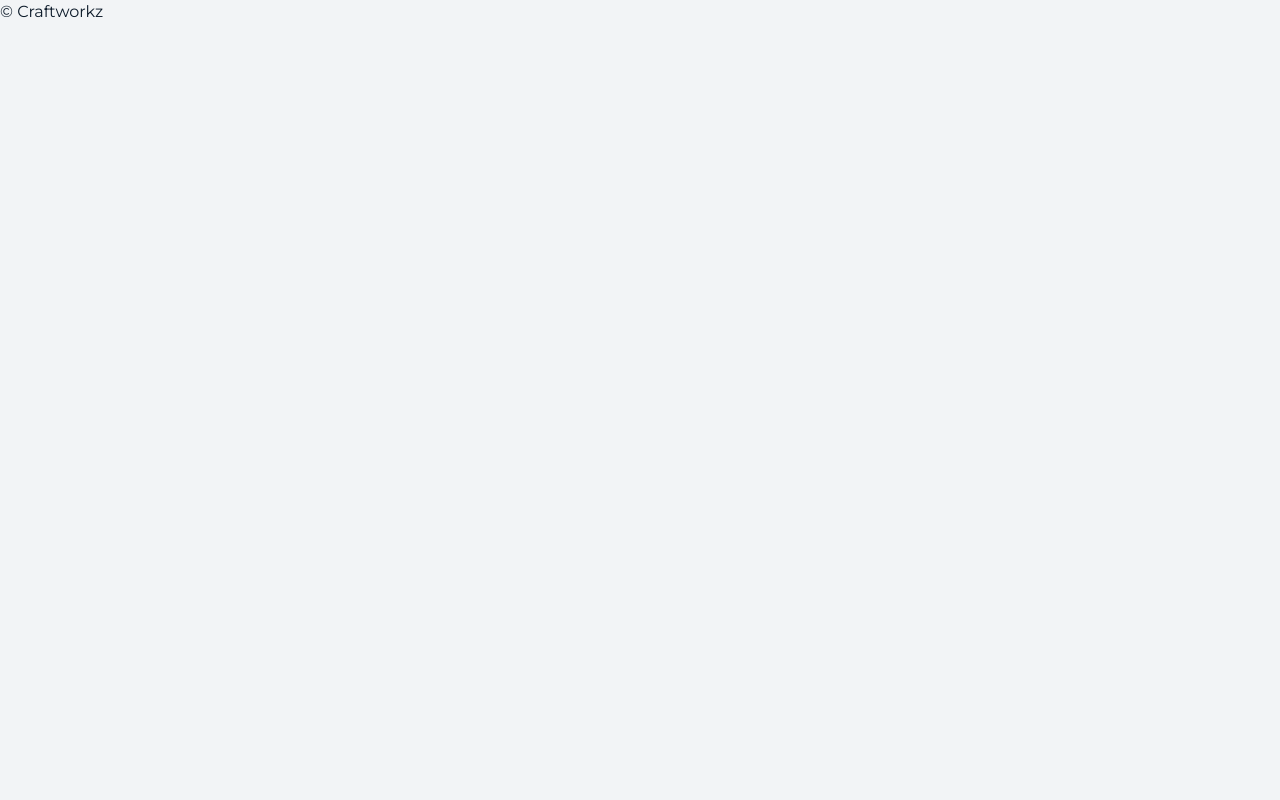
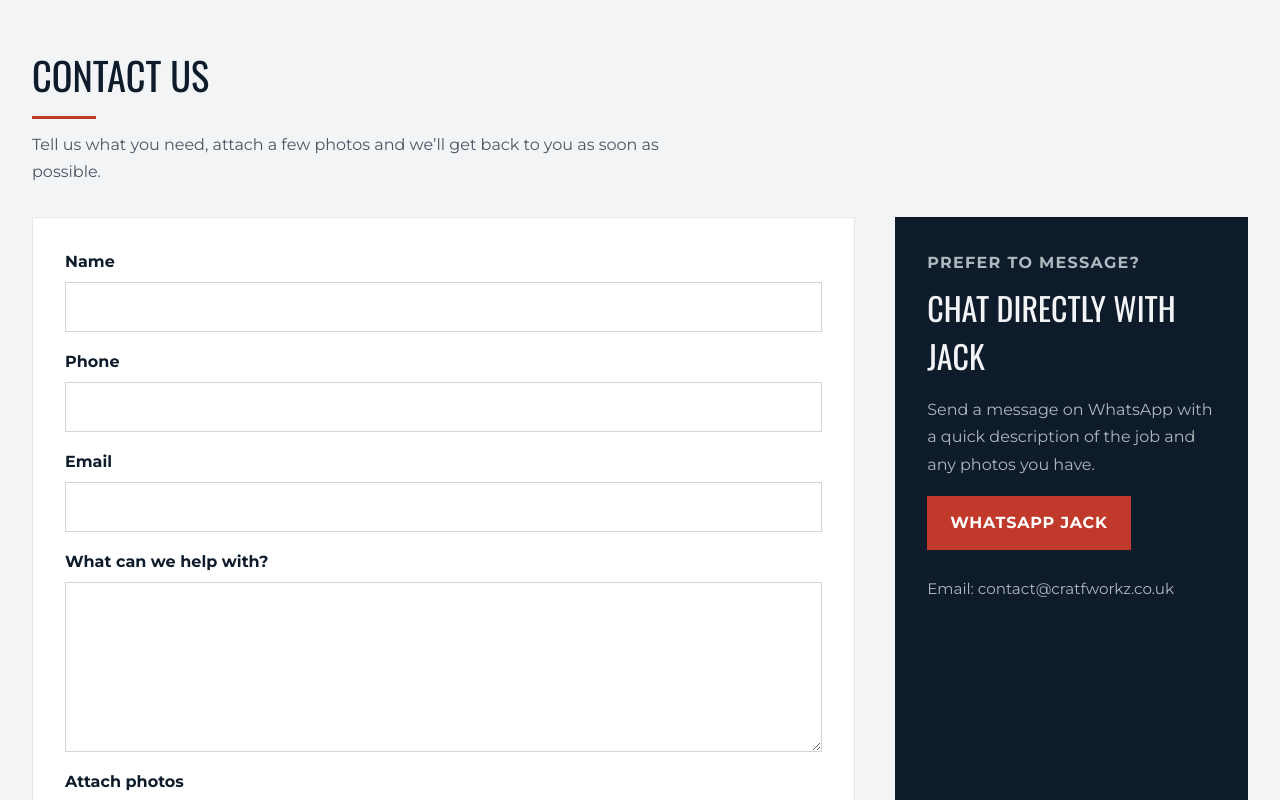
Before and after one commit to EmyliePm/craftworkz, a Next.js app: page / in a window 1280 px wide. Shown: the part 3300-4100 px from the top of the page. Before the commit the page ends 3324 px from the top, so only its background shows below. Built offline with nearby package versions, Linux system fonts and the light colour scheme.

Commit message:
added a contact us section

```diff
--- /dev/null
+++ b/components/Contact.module.css
@@ -0,0 +1,133 @@
+.contact {
+  padding: 70px 0 90px;
+  background: var(--light-steel);
+}
+
+.headingBlock {
+  margin-bottom: 32px;
+}
+
+.headingBlock h2 {
+  margin: 0;
+  font-size: clamp(2rem, 3vw, 3rem);
+  color: var(--deep-navy);
+}
+
+.headingBlock h2::after {
+  content: "";
+  display: block;
+  width: 64px;
+  height: 3px;
+  margin-top: 12px;
+  background: var(--craft-red);
+}
+
+.headingBlock p {
+  max-width: 700px;
+  margin: 12px 0 0;
+  color: var(--steel-grey);
+  line-height: 1.7;
+}
+
+.layout {
+  display: grid;
+  grid-template-columns: 1.4fr 0.6fr;
+  gap: 40px;
+}
+
+.form {
+  display: grid;
+  gap: 18px;
+
+  padding: 32px;
+  background: white;
+  border: 1px solid rgba(13, 27, 42, 0.1);
+}
+
+.field {
+  display: flex;
+  flex-direction: column;
+  gap: 8px;
+}
+
+.field label {
+  font-weight: 700;
+  color: var(--deep-navy);
+}
+
+.field input,
+.field textarea {
+  width: 100%;
+  padding: 12px 14px;
+
+  border: 1px solid rgba(13, 27, 42, 0.18);
+  background: white;
+
+  font: inherit;
+}
+
+.field textarea {
+  resize: vertical;
+}
+
+.submitButton,
+.whatsappButton {
+  display: inline-flex;
+  align-items: center;
+  justify-content: center;
+
+  padding: 14px 22px;
+
+  border: 1px solid var(--craft-red);
+  background: var(--craft-red);
+  color: white;
+
+  font-weight: 700;
+  text-transform: uppercase;
+  letter-spacing: 0.05em;
+}
+
+.directContact {
+  padding: 32px;
+
+  background: var(--deep-navy);
+  color: var(--light-steel);
+}
+
+.eyebrow {
+  color: var(--craft-red);
+  text-transform: uppercase;
+  letter-spacing: 0.08em;
+  font-weight: 700;
+}
+
+.directContact h3 {
+  margin: 8px 0 16px;
+  font-size: 2rem;
+}
+
+.directContact p {
+  color: var(--concrete);
+  line-height: 1.7;
+}
+
+.whatsappButton {
+  margin-top: 18px;
+}
+
+.contactDetails {
+  display: flex;
+  flex-direction: column;
+  gap: 8px;
+
+  margin-top: 28px;
+
+  color: var(--concrete);
+  font-size: 0.95rem;
+}
+
+@media (max-width: 900px) {
+  .layout {
+    grid-template-columns: 1fr;
+  }
+}
--- a/components/Contact.tsx
+++ b/components/Contact.tsx
@@ -1,7 +1,80 @@
+import styles from "./Contact.module.css";
+
 export default function Contact() {
   return (
-    <section id="contact">
-      <h2>Contact Us</h2>
+    <section className={styles.contact} id="contact">
+      <div className="container">
+        <div className={styles.headingBlock}>
+          <h2>Contact Us</h2>
+          <p>
+            Tell us what you need, attach a few photos and we’ll get back to you
+            as soon as possible.
+          </p>
+        </div>
+
+        <div className={styles.layout}>
+          <form className={styles.form}>
+            <div className={styles.field}>
+              <label htmlFor="name">Name</label>
+              <input id="name" name="name" type="text" required />
+            </div>
+
+            <div className={styles.field}>
+              <label htmlFor="phone">Phone</label>
+              <input id="phone" name="phone" type="tel" />
+            </div>
+
+            <div className={styles.field}>
+              <label htmlFor="email">Email</label>
+              <input id="email" name="email" type="email" />
+            </div>
+
+            <div className={styles.field}>
+              <label htmlFor="message">What can we help with?</label>
+              <textarea id="message" name="message" rows={6} required />
+            </div>
+
+            <div className={styles.field}>
+              <label htmlFor="images">Attach photos</label>
+              <input
+                id="images"
+                name="images"
+                type="file"
+                accept="image/*"
+                multiple
+              />
+            </div>
+
+            <button type="submit" className={styles.submitButton}>
+              Send Enquiry
+            </button>
+          </form>
+
+          <aside className={styles.directContact}>
+            <p className={styles.eyebrow}>Prefer to message?</p>
+
+            <h3>Chat directly with Jack</h3>
+
+            <p>
+              Send a message on WhatsApp with a quick description of the job and
+              any photos you have.
+            </p>
+
+            <a
+              href="https://wa.me/447910772252"
+              target="_blank"
+              rel="noopener noreferrer"
+              className={styles.whatsappButton}
+            >
+              WhatsApp Jack
+            </a>
+
+            <div className={styles.contactDetails}>
+              <span>Email: contact@cratfworkz.co.uk</span>
+            </div>
+          </aside>
+        </div>
+      </div>
     </section>
   );
 }
```
